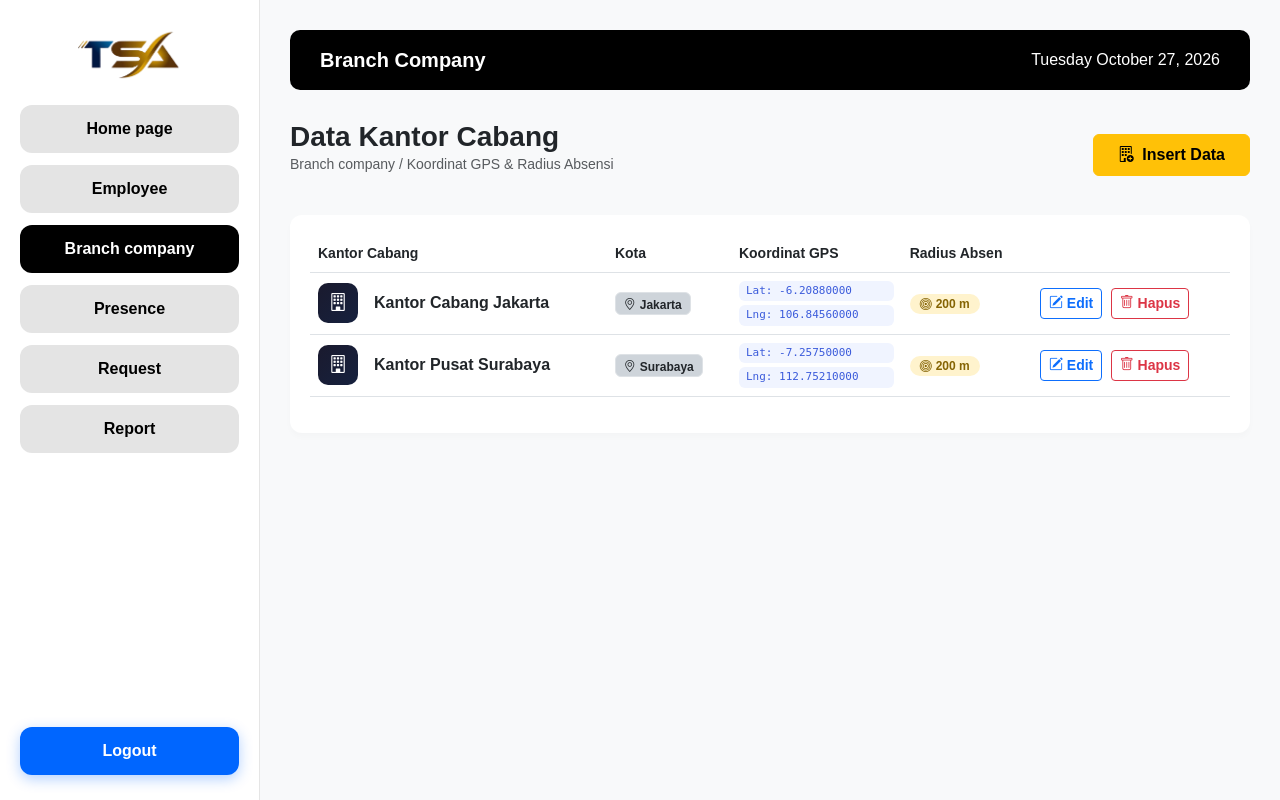
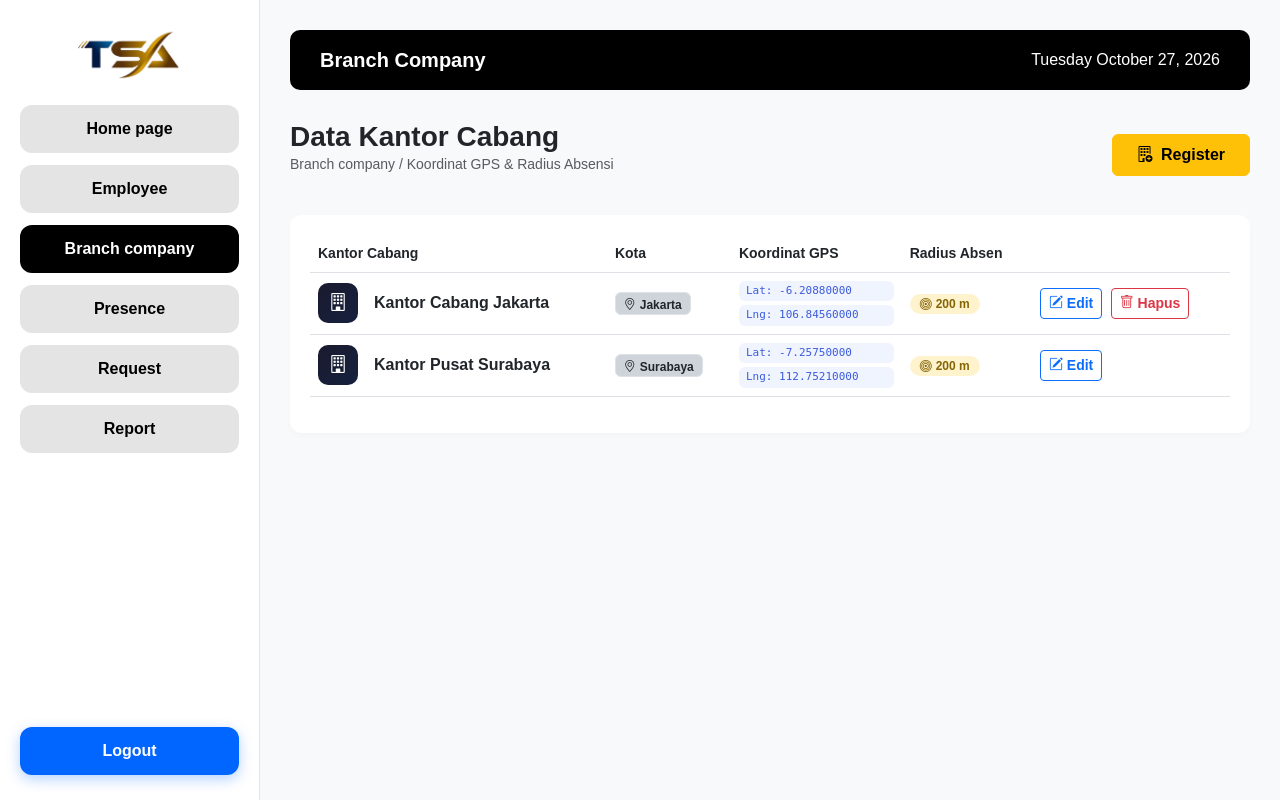
Before and after one commit to Sattria87/Tsaabsen, a Flask app: page /branch-company in a window 1280 px wide. Run offline with Flask 3, Linux system fonts and the light colour scheme; a user stored in the database is signed in; data comes from the database, SQL or seed files in the repository.

Commit message:
feat: Sembunyikan tombol hapus khusus Kantor Pusat Surabaya dan ganti tombol Register

```diff
--- a/admin_app.py
+++ b/admin_app.py
@@ -819,6 +819,12 @@ def delete_branch(id):
         cursor = conn.cursor()
         cursor.execute("SELECT branch_name FROM branch_companies WHERE id = %s", (id,))
         branch = cursor.fetchone()
+
+        if branch and 'kantor pusat surabaya' in branch.get('branch_name', '').strip().lower():
+            conn.close()
+            flash('Kantor Pusat Surabaya adalah kantor pusat utama dan tidak dapat dihapus!', 'warning')
+            return redirect(url_for('branch_company'))
+
         cursor.execute("DELETE FROM branch_companies WHERE id = %s", (id,))
         conn.commit()
         conn.close()
--- a/templates/admin_dashboard.html
+++ b/templates/admin_dashboard.html
@@ -163,7 +163,7 @@
                 <p class="text-muted small">Employee / Data Karyawan & Acuan AI Face Recognition</p>
             </div>
             <button class="btn btn-warning fw-bold px-4 py-2" data-bs-toggle="modal" data-bs-target="#addEmployeeModal">
-                <i class="bi bi-person-plus-fill me-1"></i> Insert Data
+                <i class="bi bi-person-plus-fill me-1"></i> Register
             </button>
         </div>
 
@@ -244,7 +244,7 @@
                     <tr>
                         <td colspan="7" class="text-center text-muted py-5">
                             <i class="bi bi-people fs-1 d-block mb-2 text-secondary"></i>
-                            Belum ada data karyawan di database. Silakan klik tombol <strong>Insert Data</strong> untuk menambahkan akun karyawan beserta foto selfie kamera.
+                            Belum ada data karyawan di database. Silakan klik tombol <strong>Register</strong> untuk menambahkan akun karyawan beserta foto selfie kamera.
                         </td>
                     </tr>
                     {% endfor %}
--- a/templates/branch_company.html
+++ b/templates/branch_company.html
@@ -105,7 +105,7 @@
                 <p class="text-muted small">Branch company / Koordinat GPS & Radius Absensi</p>
             </div>
             <button class="btn btn-warning fw-bold px-4 py-2" data-bs-toggle="modal" data-bs-target="#addBranchModal">
-                <i class="bi bi-building-add me-1"></i> Insert Data
+                <i class="bi bi-building-add me-1"></i> Register
             </button>
         </div>
 
@@ -157,13 +157,15 @@
                                 title="Edit cabang ini">
                                 <i class="bi bi-pencil-square"></i> Edit
                             </button>
-                            <!-- Tombol Hapus -->
+                            <!-- Tombol Hapus (Khusus Kantor Pusat Surabaya disembunyikan) -->
+                            {% if 'kantor pusat surabaya' not in b.branch_name|trim|lower %}
                             <form action="/delete-branch/{{ b.id }}" method="POST" class="d-inline"
                                   onsubmit="return confirm('Yakin ingin menghapus cabang {{ b.branch_name }}?\nSemua data koordinat akan dihapus permanen.');">
                                 <button type="submit" class="btn btn-sm btn-outline-danger fw-bold" title="Hapus cabang ini">
                                     <i class="bi bi-trash"></i> Hapus
                                 </button>
                             </form>
+                            {% endif %}
                         </td>
                     </tr>
 
@@ -238,7 +240,7 @@
                     <tr>
                         <td colspan="5" class="text-center text-muted py-5">
                             <i class="bi bi-building-x fs-1 d-block mb-2 text-secondary"></i>
-                            Belum ada data kantor cabang. Klik <strong>Insert Data</strong> untuk menambahkan.
+                            Belum ada data kantor cabang. Klik <strong>Register</strong> untuk menambahkan.
                         </td>
                     </tr>
                     {% endfor %}
```
